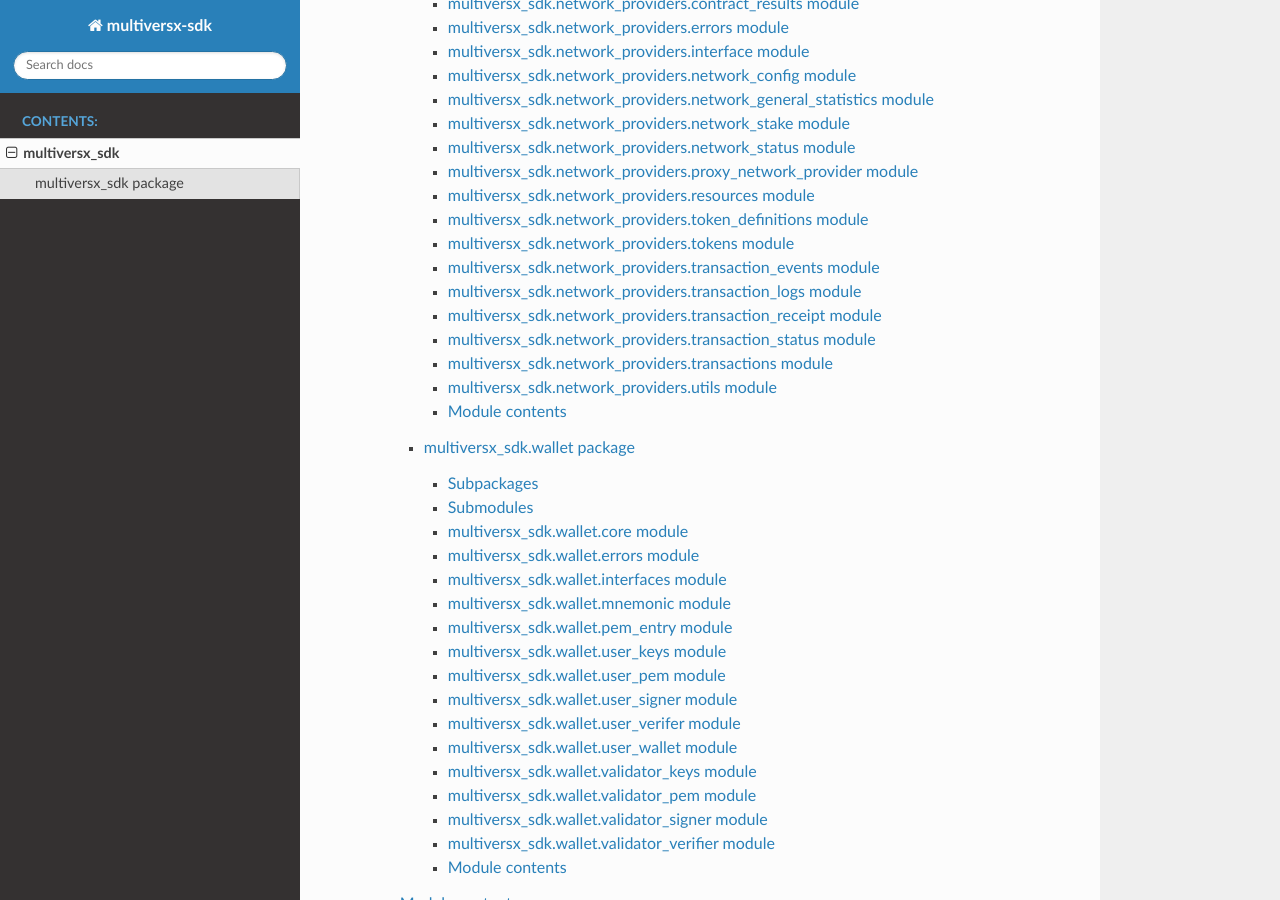
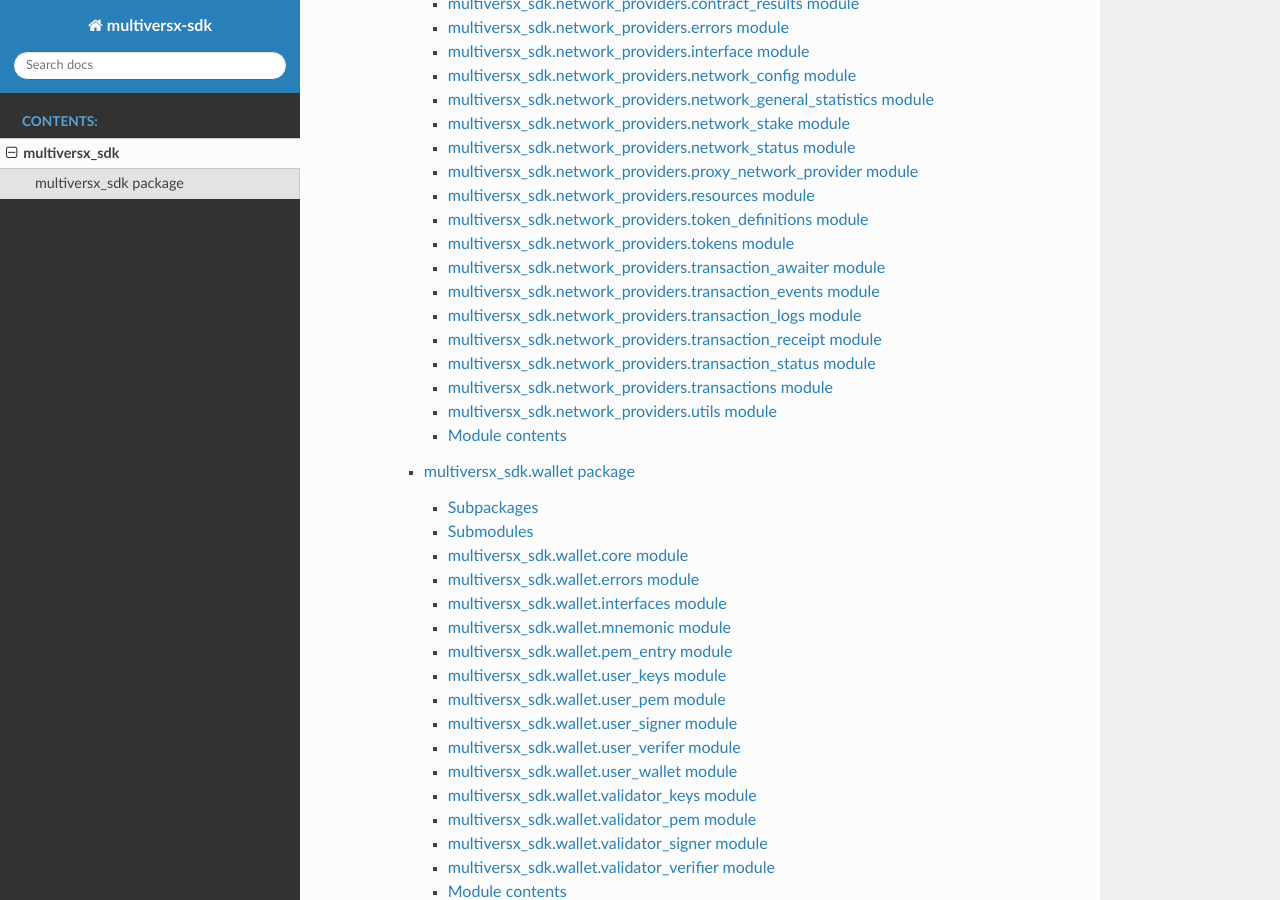
Before and after one commit to multiversx/mx-sdk-py, a Sphinx documentation site: the page built from docs/modules.rst, in a window 1280 px wide and 900 px high, scrolled down 1260 px. Built offline with Sphinx 7.4.7 and the Read the Docs theme 2.0.0, drawn with Linux system fonts in a browser that asks for light colours.

```diff
--- a/docs/conf.py
+++ b/docs/conf.py
@@ -14,7 +14,7 @@ sys.path.insert(0, os.path.abspath(".."))
 project = 'multiversx-sdk'
 copyright = '2024, MultiversX'
 author = 'MultiversX'
-release = '0.9.0'
+release = '0.9.0b0'
 
 # -- General configuration ---------------------------------------------------
 # https://www.sphinx-doc.org/en/master/usage/configuration.html#general-configuration
--- a/docs/multiversx_sdk.network_providers.rst
+++ b/docs/multiversx_sdk.network_providers.rst
@@ -132,6 +132,14 @@ multiversx\_sdk.network\_providers.tokens module
    :undoc-members:
    :show-inheritance:
 
+multiversx\_sdk.network\_providers.transaction\_awaiter module
+--------------------------------------------------------------
+
+.. automodule:: multiversx_sdk.network_providers.transaction_awaiter
+   :members:
+   :undoc-members:
+   :show-inheritance:
+
 multiversx\_sdk.network\_providers.transaction\_events module
 -------------------------------------------------------------
 
--- a/pyproject.toml
+++ b/pyproject.toml
@@ -7,7 +7,7 @@ allow-direct-references = true
 
 [project]
 name = "multiversx-sdk"
-version = "0.9.0"
+version = "0.9.0b0"
 authors = [
   { name="MultiversX" },
 ]
```
